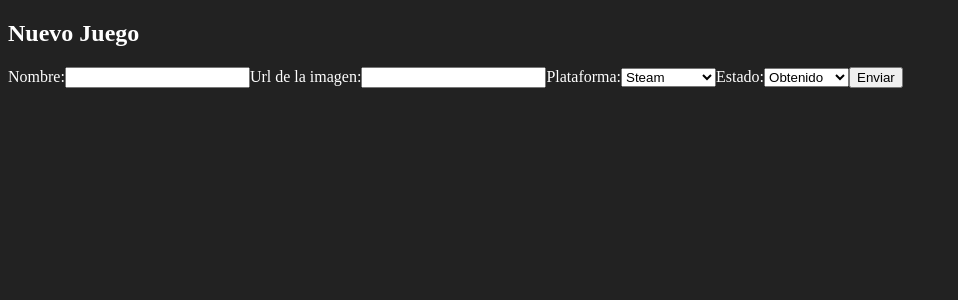
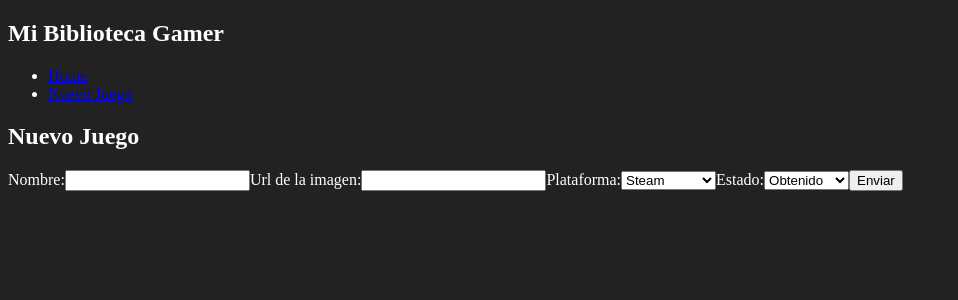
Before and after one commit to CarlosDavid-AM/biblioteca_gamer_frontend, a React (Vite) app: page /new in a window 1280 px wide. Shown: the top 300 px of the page, without its empty margins (0-958 px from the left). Built offline with nearby package versions, Linux system fonts and the light colour scheme.

Commit message:
Se crea un navbar basico al proyecto.

```diff
--- a/src/App.tsx
+++ b/src/App.tsx
@@ -1,6 +1,7 @@
 import { useEffect, useState } from "react";
 import useFetchJuegos from "./hooks/useFetchJuegos";
 import { type Juego } from "./interface/TypesJuego";
+import { NavBar } from "./components/NavBar";
 
 const App = () => {
   const { getJuegos } = useFetchJuegos();
@@ -17,6 +18,7 @@
 
   return (
     <div>
+      <NavBar />
       <h1>Juegos</h1>
       <ul>
         {juegos.map((juego: Juego) => (
--- /dev/null
+++ b/src/components/NavBar.tsx
@@ -0,0 +1,19 @@
+import { Link } from "react-router";
+
+export const NavBar = () => {
+  return (
+    <header>
+      <nav>
+        <h2>Mi Biblioteca Gamer</h2>
+        <ul>
+          <li>
+            <Link to="/">Home</Link>
+          </li>
+          <li>
+            <Link to="/new">Nuevo Juego</Link>
+          </li>
+        </ul>
+      </nav>
+    </header>
+  );
+};
--- a/src/page/NewGame.tsx
+++ b/src/page/NewGame.tsx
@@ -1,5 +1,6 @@
 import { useState } from "react";
 import { type Juego, type ErrorResponse } from "../interface/TypesJuego";
+import { NavBar } from "../components/NavBar";
 
 const NewGame = () => {
   const [nuevoJuego, setNuevoJuego] = useState<Juego>({
@@ -52,6 +53,7 @@
 
   return (
     <>
+      <NavBar />
       <h2>Nuevo Juego</h2>
       <form onSubmit={handleSubmit}>
         <label htmlFor="nombre">Nombre:</label>
```
